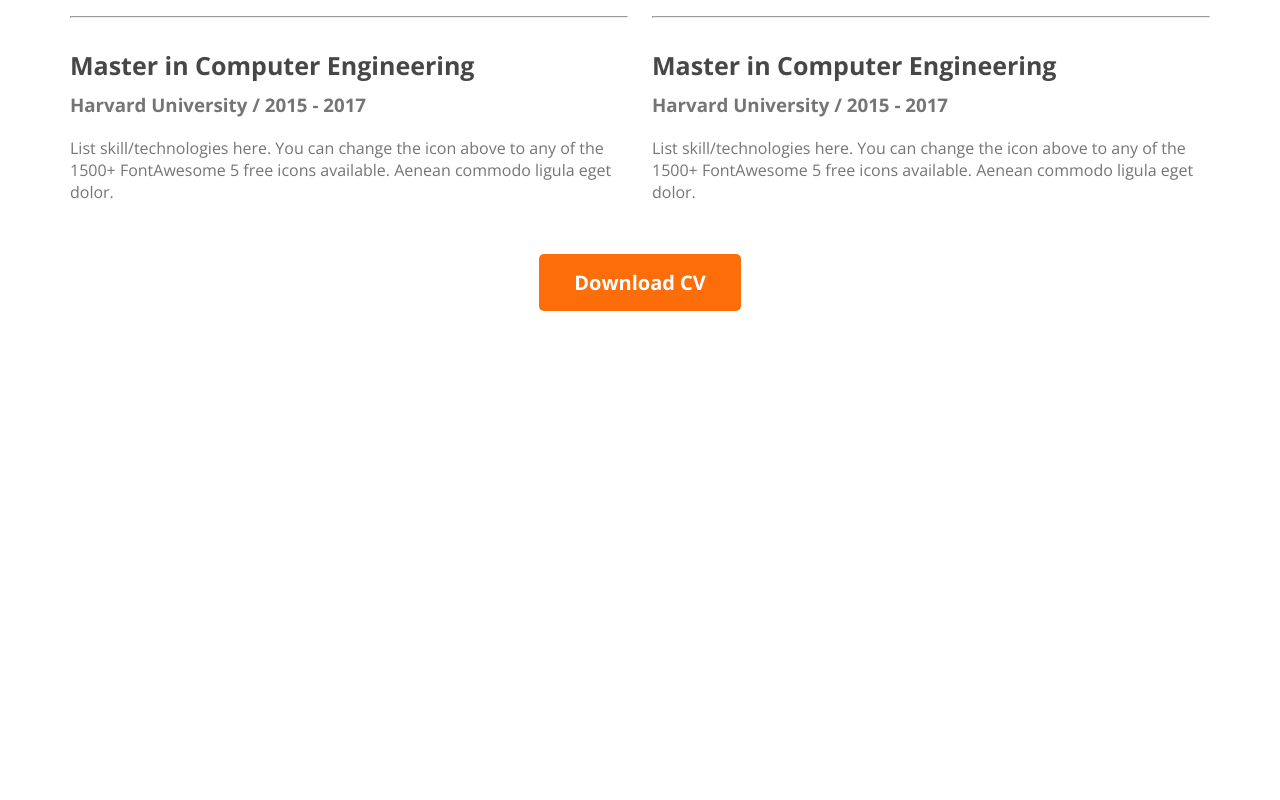
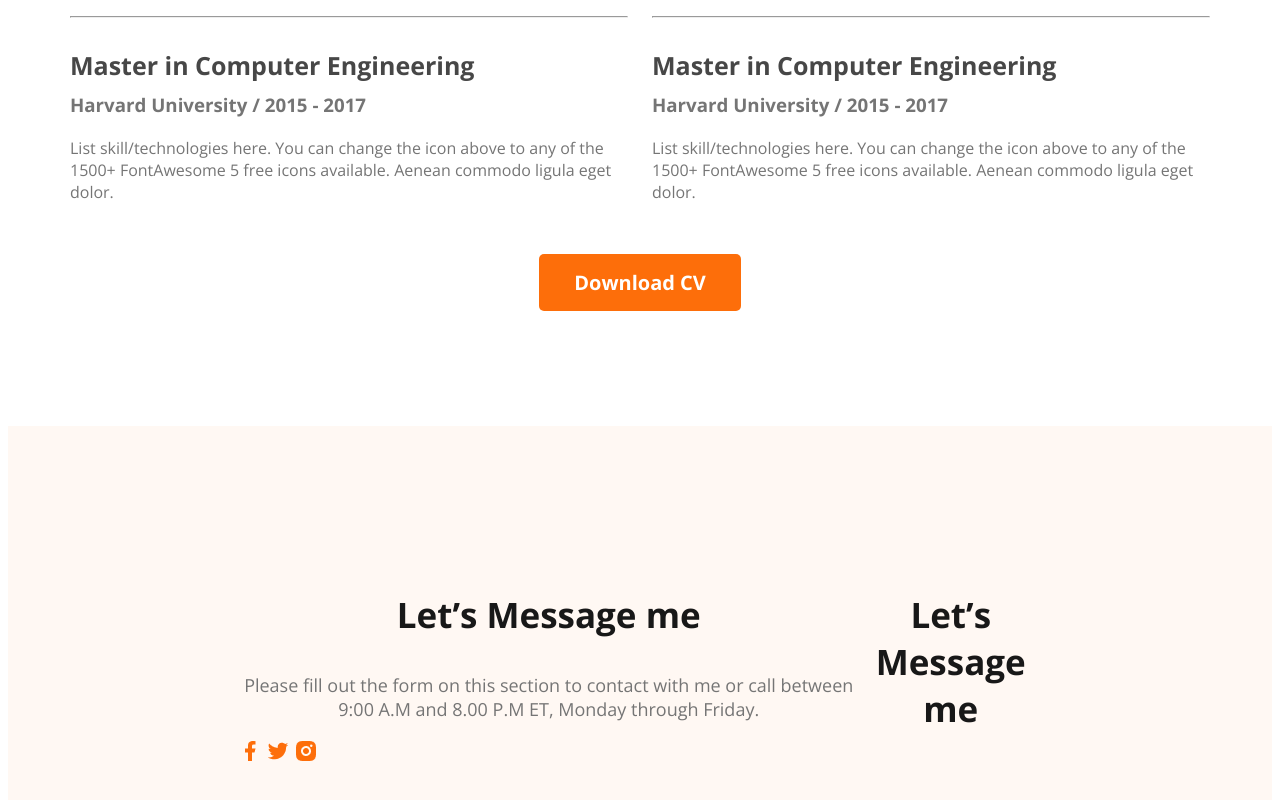
Before and after one commit to Prodhan1971/web-developer-portfolio, a plain HTML site: page index.html in a window 1280 px wide. Shown: the part 2839-3639 px from the top of the page. Before the commit the page ends 3150 px from the top, so only its background shows below. Drawn offline with nearby package versions, Linux system fonts and the light colour scheme.

Commit message:
Basic footer

```diff
--- a/index.html
+++ b/index.html
@@ -173,7 +173,20 @@
     </main>
 
     <footer>
-
+        <div class="footer-column">
+            <h3 class="section-title">Let’s Message me</h3>
+            <p class="section-description">Please fill out the form on this section to contact with me or call between
+                9:00 A.M and 8.00 P.M ET, Monday through Friday.
+            </p>
+            <div class="social-links">
+                <a href=""><img src="images/icons/facebook.png" alt=""></a>
+                <a href=""><img src="images/icons/twitter.png" alt=""></a>
+                <a href=""><img src="images/icons/insta.png" alt=""></a>
+            </div>
+        </div>
+        <div class="footer-column">
+            <h3 class="section-title">Let’s Message me</h3>
+        </div>
     </footer>
 </body>
 
--- a/styles/portfolio.css
+++ b/styles/portfolio.css
@@ -190,3 +190,13 @@ main section {
   text-align: center;
   margin-top: 50px;
 }
+
+/* Footer styles */
+
+footer{
+    display: flex;
+    background: #FFF8F3;
+    margin-top: 130px;
+    padding: 130px 230px;
+
+}
```
